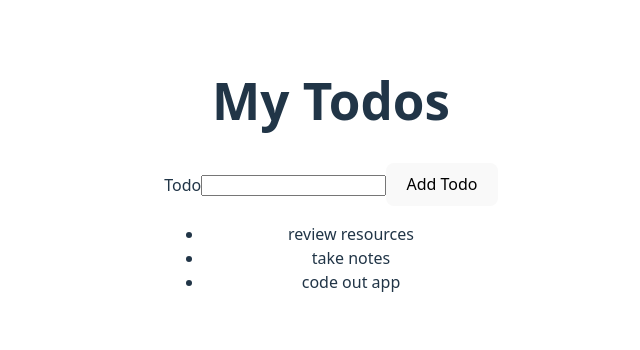
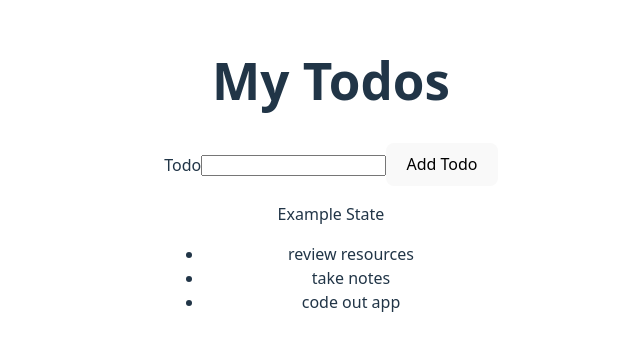
Before and after one commit to hlimbachiya1/ctd_jay, a React (Vite) app: page / in a window 1280 px wide. Shown: the part 226-576 px from the top of the page, without its empty margins (309-949 px from the left). Built offline with nearby package versions, Linux system fonts and the light colour scheme.

Commit message:
Week03 assignemnt: Added TodoListItem component and useState for new todos

```diff
--- a/src/App.jsx
+++ b/src/App.jsx
@@ -1,14 +1,17 @@
 import './App.css'
-import TodoList from './TodoList.jsx'  // Added ./ at the beginning
-import TodoForm from './TodoForm.jsx';  // Added ./ at the beginning
+import TodoList from './TodoList.jsx';
+import TodoForm from './TodoForm.jsx';
+import { useState } from 'react'; // Import useState
 
 function App() {
-    //todos array moved to TodoList.jx file
+    // Add state for new todolistitem with initial value
+    const [newTodo, setNewTodo] = useState("Example State");
 
     return (
         <div>
             <h1> My Todos</h1>
             <TodoForm />  {/* TodoForm component */}
+            <p>{newTodo}</p>
             <TodoList />  {/* TodoList component */}
         </div>
     )
--- a/src/TodoList.jsx
+++ b/src/TodoList.jsx
@@ -1,5 +1,7 @@
+import TodoListItem from './TodoListItem.jsx';
+
 function TodoList() {
-    //todos array moved from App.jsx
+
     const todos = [
         {id: 1, title: "review resources"},
         {id: 2, title: "take notes"},
@@ -8,7 +10,9 @@ function TodoList() {
 
     return (
         <ul>
-            {todos.map(todo => <li key={todo.id}>{todo.title}</li>)}
+            {todos.map(todo => (
+                <TodoListItem key={todo.id} todo={todo} />
+            ))}
         </ul>
     )
 }
--- /dev/null
+++ b/src/TodoListItem.jsx
@@ -0,0 +1,7 @@
+function TodoListItem({ todo }) {
+  return (
+    <li>{todo.title}</li>
+  );
+}
+
+export default TodoListItem;
```
Also changed, not shown: 1 other file (tests, documents, lock files or other folders).
